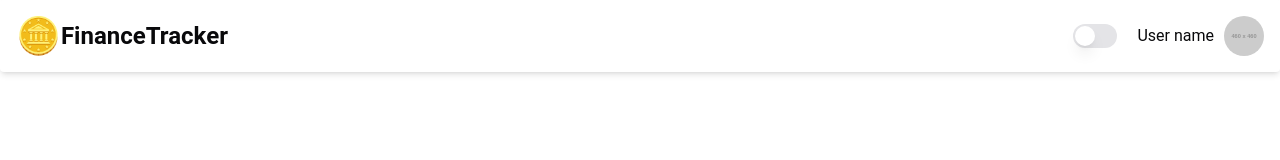
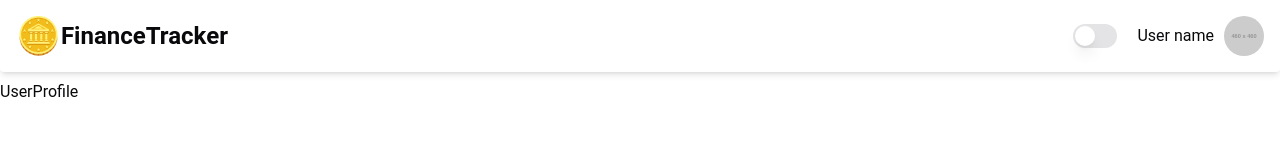
Before and after one commit to PeterPoterek/finance-tracker-typescript, a React (Vite) app in the folder client/: page /account in a window 1280 px wide. Shown: the top 160 px of the page. Built offline with nearby package versions, Linux system fonts and the light colour scheme; the HTML template or start-up script is replaced by a standard one.

Commit message:
avatar hover animation

```diff
--- a/client/src/App.tsx
+++ b/client/src/App.tsx
@@ -7,6 +7,7 @@ import Auth from "./pages/auth/Auth";
 import Navbar from "./pages/nav/Navbar";
 import ErrorPage from "./pages/error/ErrorPage";
 import LoadingSpinner from "./pages/loading/LoadingSpinner";
+import UserProfile from "./pages/account/UserProfile";
 
 import { ThemeProvider } from "./components/ui/theme-provider";
 
@@ -19,6 +20,7 @@ const App = () => {
           <Routes>
             <Route path="/" element={<Auth />}></Route>
             <Route path="/dashboard" element={<Dashboard />}></Route>
+            <Route path="/account" element={<UserProfile />} />
             <Route path="*" element={<ErrorPage />} />
           </Routes>
         </Router>
--- /dev/null
+++ b/client/src/pages/account/UserProfile.tsx
@@ -0,0 +1,5 @@
+const UserProfile = () => {
+  return <div className="pt-20">UserProfile</div>;
+};
+
+export default UserProfile;
--- a/client/src/pages/nav/Navbar.tsx
+++ b/client/src/pages/nav/Navbar.tsx
@@ -2,6 +2,7 @@ import { useState, useEffect } from "react";
 import { Switch } from "@/components/ui/switch";
 import { useTheme } from "@/components/ui/theme-provider";
 import LogoutModal from "./LogoutModal";
+import { Link } from "react-router-dom";
 
 import { Avatar, AvatarFallback, AvatarImage } from "@/components/ui/avatar";
 import {
@@ -43,17 +44,14 @@ const Navbar = () => {
           <h2 className="text-2xl font-bold">FinanceTracker</h2>
         </div>
         <div className="flex items-center gap-5">
-          <Switch
-            checked={currentTheme === "dark"}
-            onCheckedChange={toggleTheme}
-          />
+          <Switch checked={currentTheme === "dark"} onCheckedChange={toggleTheme} />
 
           <div className="flex gap-2.5 items-center">
             <p>User name</p>
 
             <DropdownMenu>
               <DropdownMenuTrigger asChild>
-                <Avatar className="cursor-pointer">
+                <Avatar className="cursor-pointer hover:scale-105 transition-transform duration-300">
                   <AvatarImage src="https://placehold.co/460x460?text=IMG" />
                   <AvatarFallback>CN</AvatarFallback>
                 </Avatar>
@@ -61,8 +59,10 @@ const Navbar = () => {
               <DropdownMenuContent className="w-56">
                 <DropdownMenuLabel>My Account</DropdownMenuLabel>
                 <DropdownMenuSeparator />
-                <DropdownMenuGroup>
-                  <DropdownMenuItem>Profile</DropdownMenuItem>
+                <DropdownMenuGroup className="cursor-pointer">
+                  <DropdownMenuItem>
+                    <Link to="/account">Profile</Link>
+                  </DropdownMenuItem>
                   <DropdownMenuItem>Billing</DropdownMenuItem>
                   <DropdownMenuItem>Settings</DropdownMenuItem>
                   <DropdownMenuItem>Keyboard shortcuts</DropdownMenuItem>
@@ -71,9 +71,7 @@ const Navbar = () => {
                 <DropdownMenuGroup>
                   <DropdownMenuItem>Team</DropdownMenuItem>
                   <DropdownMenuSub>
-                    <DropdownMenuSubTrigger>
-                      Invite users
-                    </DropdownMenuSubTrigger>
+                    <DropdownMenuSubTrigger>Invite users</DropdownMenuSubTrigger>
                     <DropdownMenuPortal>
                       <DropdownMenuSubContent>
                         <DropdownMenuItem>Email</DropdownMenuItem>
```
